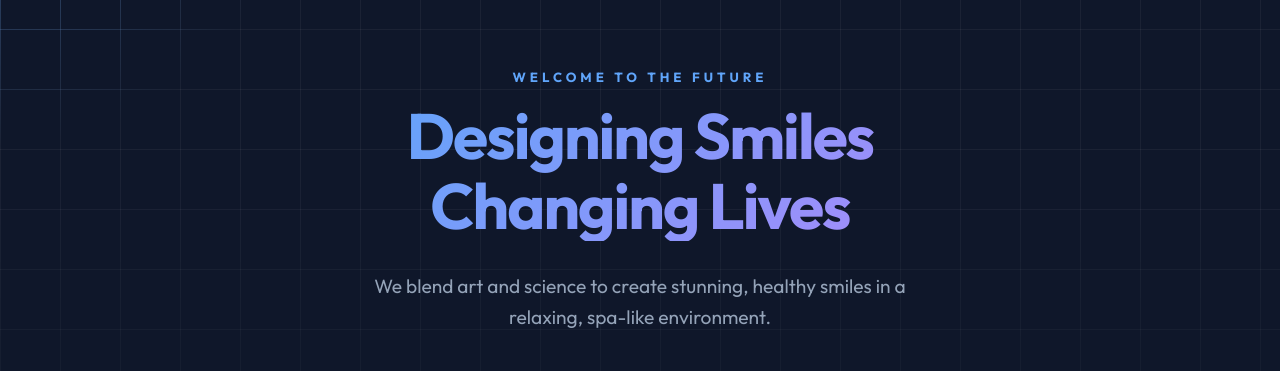
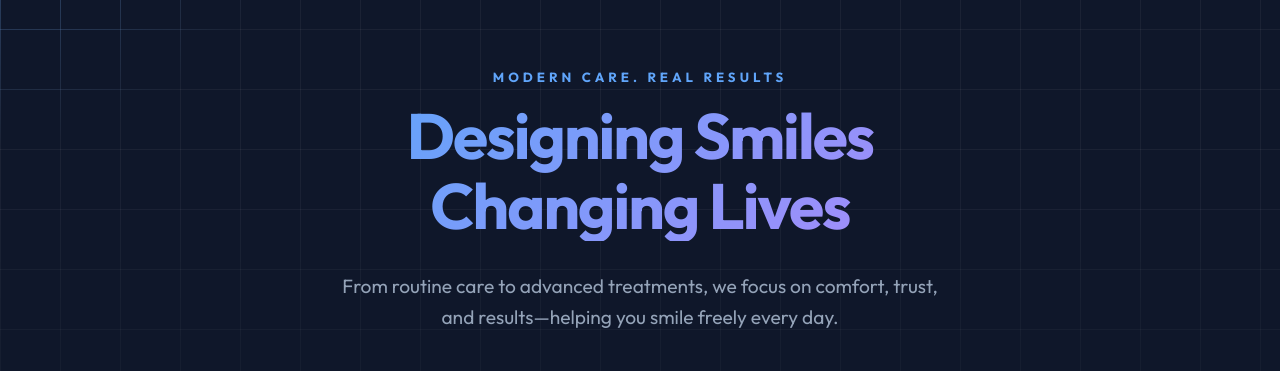
Before and after one commit to Rakshit-sharma99/dentalfrontend, a React (Vite) app: page / in a window 1280 px wide. Shown: the part 151-522 px from the top of the page. Built offline with nearby package versions, Linux system fonts and the light colour scheme; no server answers.

Commit message:
feat: add ScrollToTop component and update Home page text

```diff
--- a/src/App.jsx
+++ b/src/App.jsx
@@ -19,6 +19,7 @@ import { ForgotPassword } from "./components/ForgotPassword";
 import { ResetPassword } from "./components/ResetPassword";
 
 import { Toaster } from 'react-hot-toast';
+import ScrollToTop from "./components/ScrollToTop";
 
 function App() {
   useEffect(() => {
@@ -46,6 +47,7 @@ function App() {
           }
         }}
       />
+      <ScrollToTop />
       <Routes>
 
         {/* PUBLIC / USER ROUTES */}
--- a/src/components/Home.jsx
+++ b/src/components/Home.jsx
@@ -49,12 +49,12 @@ export const Home = () => {
           transition={{ duration: 1 }}
           style={{ textAlign: "center", zIndex: 10, padding: "0 20px" }}
         >
-          <h5 style={{ color: "#60a5fa", letterSpacing: "4px", textTransform: "uppercase", marginBottom: "16px", fontWeight: "bold" }}>Welcome to the Future</h5>
+          <h5 style={{ color: "#60a5fa", letterSpacing: "4px", textTransform: "uppercase", marginBottom: "16px", fontWeight: "bold" }}>MODERN CARE. REAL RESULTS</h5>
           <h1 className="text-gradient" style={{ fontSize: "clamp(3rem, 5vw, 5rem)", fontWeight: "800", marginBottom: "30px", lineHeight: "1.1" }}>
             Designing Smiles<br />Changing Lives
           </h1>
           <p style={{ fontSize: "1.2rem", color: "#94a3b8", maxWidth: "600px", margin: "0 auto 40px" }}>
-            We blend art and science to create stunning, healthy smiles in a relaxing, spa-like environment.
+            From routine care to advanced treatments, we focus on comfort, trust, and results—helping you smile freely every day.
           </p>
 
           <div style={{ display: "flex", gap: "20px", justifyContent: "center" }}>
@@ -65,7 +65,7 @@ export const Home = () => {
               className="btn-gradient"
               style={{ padding: "16px 32px", borderRadius: "50px", fontSize: "1.1rem", fontWeight: "bold", display: "flex", alignItems: "center", gap: "10px", cursor: "pointer" }}
             >
-              Book Application <FaArrowRight />
+              Book Appointment <FaArrowRight />
             </motion.button>
 
             <motion.button
--- /dev/null
+++ b/src/components/ScrollToTop.jsx
@@ -0,0 +1,14 @@
+import { useEffect } from "react";
+import { useLocation } from "react-router-dom";
+
+const ScrollToTop = () => {
+    const { pathname } = useLocation();
+
+    useEffect(() => {
+        window.scrollTo(0, 0);
+    }, [pathname]);
+
+    return null;
+};
+
+export default ScrollToTop;
```
